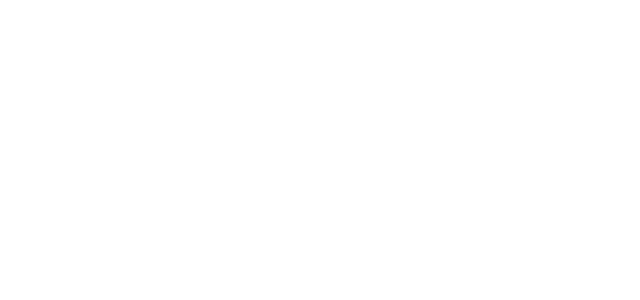
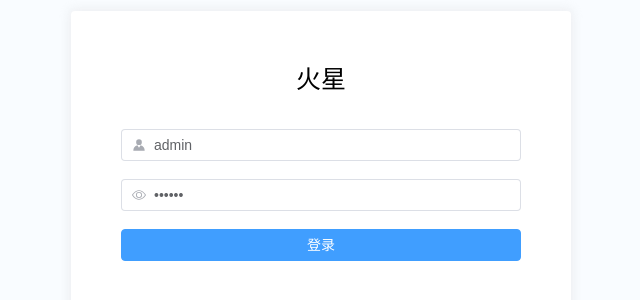
Before and after one commit to Mlearncode/manager-fe, a Vue app: page /#/login in a window 1280 px wide. Before the commit this address had no page. Shown: the part 230-530 px from the top of the page, without its empty margins (319-959 px from the left). Built offline with nearby package versions, Linux system fonts and the light colour scheme.

Commit message:
feat: 登录交互开发

```diff
--- a/package.json
+++ b/package.json
@@ -9,6 +9,7 @@
     "preview": "vite preview"
   },
   "dependencies": {
+    "@element-plus/icons-vue": "^2.1.0",
     "axios": "^0.21.1",
     "element-plus": "^2.3.4",
     "vite": "^2.0.1",
--- /dev/null
+++ b/src/api/index.js
@@ -0,0 +1,14 @@
+/**
+ * api管理
+ */
+import request from './../utils/request'
+export default {
+  login(params) {
+    return request({
+      url: '/user/login',
+      method: 'post',
+      data: params,
+      mock: true
+    })
+  }
+}
--- a/src/main.js
+++ b/src/main.js
@@ -1,12 +1,22 @@
 import { createApp } from 'vue'
 import App from './App.vue'
 import router from './router'
+import store from './store'
 import ElementPlus from 'element-plus'
 import 'element-plus/theme-chalk/index.css'
+import * as ElementPlusIconsVue from '@element-plus/icons-vue'
 import request from './utils/request'
 import storage from './utils/storage'
+import api from './api'
 
-createApp(App).config.globalProperties.$request = request
-createApp(App).config.globalProperties.$storage = storage
+const app = createApp(App)
 
-createApp(App).use(router).use(ElementPlus).mount('#app')
+app.config.globalProperties.$request = request
+app.config.globalProperties.$storage = storage
+app.config.globalProperties.$api = api
+
+for (const [key, component] of Object.entries(ElementPlusIconsVue)) {
+  app.component(key, component)
+}
+
+app.use(router).use(store).use(ElementPlus).mount('#app')
--- a/src/router/index.js
+++ b/src/router/index.js
@@ -1,18 +1,40 @@
+
 import { createRouter, createWebHashHistory } from 'vue-router'
 
 
-const routes = [{
-  name: 'home',
-  path: '/',
-  meta: {
-    title: '首页'
+const routes = [
+	{
+		name: 'home',
+		path: '/',
+		meta: {
+			title: '首页',
+		},
+    component: () => import('@/components/Home.vue'),
+    redirect: '/welcome',
+    children: [
+      {
+        name: 'welcome',
+        path: '/welcome',
+        meta: {
+          title: '欢迎页'
+        },
+        component: () => import('@/views/Welcome.vue')
+      }
+    ]
   },
-  component: () => import('@/components/Home.vue')
-}]
+  {
+		name: 'login',
+		path: '/login',
+		meta: {
+			title: '登录',
+		},
+		component: () => import('@/views/Login.vue'),
+	},
+]
 
 const router = createRouter({
-  history: createWebHashHistory(),
-  routes
+	history: createWebHashHistory(),
+	routes,
 })
 
 export default router
--- /dev/null
+++ b/src/store/index.js
@@ -0,0 +1,16 @@
+/**
+ * 状态管理
+ */
+
+import { createStore } from 'vuex'
+import mutations from './mutations'
+import storage from '@/utils/storage'
+
+const state = {
+  userInfo: "" || storage.getItem("userInfo") //获取用户信息
+}
+
+export default createStore({
+  state,
+  mutations
+})
--- /dev/null
+++ b/src/store/mutations.js
@@ -0,0 +1,12 @@
+/**
+ * mutations业务层数据提交
+ */
+
+import storage from '@/utils/storage'
+
+export default {
+  saveUserInfo(state, userInfo) {
+    state.userInfo = userInfo;
+    storage.setItem('userInfo', userInfo)
+  }
+}
--- a/src/utils/request.js
+++ b/src/utils/request.js
@@ -50,6 +50,9 @@
     if (options.method.toLowerCase() === 'get') {
         options.params = options.data;
     }
+  if (typeof options.mock != 'undefinded') {
+      config.mock = options.mock
+    }
     let isMock = config.mock;
     if (typeof options.mock != 'undefined') {
         isMock = options.mock;
--- /dev/null
+++ b/src/views/Login.vue
@@ -0,0 +1,96 @@
+<template>
+	<div class="login-wrapper">
+		<div class="modal">
+			<el-form ref="userForm" :model="user" status-icon :rules="rules">
+        <div class="title">火星</div>
+        <el-form-item prop="userName">
+          <el-input
+            type="text"
+            prefix-icon="Avatar"
+            v-model="user.userName"
+          />
+        </el-form-item>
+				<el-form-item prop="userPwd">
+          <el-input
+            type="password"
+            prefix-icon="View"
+            v-model="user.userPwd"
+          />
+        </el-form-item>
+        <el-form-item>
+          <el-button type="primary" class="btn-login" @click="login"
+            >登录</el-button
+          >
+        </el-form-item>
+			</el-form>
+		</div>
+	</div>
+</template>
+
+<script>
+export default {
+	name: 'login',
+	data() {
+		return {
+			user: {
+				userName: "admin",
+				userPwd: "123456",
+			},
+			rules: {
+				userName: [
+					{
+						required: true,
+						message: '请输入用户名',
+						trigger: 'blur',
+					},
+				],
+				userPwd: [
+					{
+						required: true,
+						message: '请输入密码',
+						trigger: 'blur',
+					},
+				],
+			},
+		};
+	},
+	methods: {
+		login() {
+			this.$refs.userForm.validate((valid) => {
+				if (!valid) return;
+				this.$api.login(this.user).then((res) => {
+					this.$store.commit('saveUserInfo', res)
+					this.$router.push('/welcome')
+				})
+			})
+		},
+	},
+}
+</script>
+
+<style lang="scss">
+.login-wrapper {
+	display: flex;
+	justify-content: center;
+	align-items: center;
+	background-color: #f9fcff;
+	width: 100vw;
+	height: 100vh;
+	.modal {
+		width: 500px;
+		padding: 50px;
+		background-color: #fff;
+		border-radius: 4px;
+		box-shadow: 0px 0px 10px 3px #d7d7d74d;
+		.title {
+			font-size: 25px;
+			line-height: 1.5;
+			text-align: center;
+			margin-bottom: 30px;
+		}
+		.btn-login {
+			width: 100%;
+		}
+	}
+}
+</style>
--- /dev/null
+++ b/src/views/Welcome.vue
@@ -0,0 +1,10 @@
+<template>
+  <div>欢迎页</div>
+</template>
+
+<script setup>
+
+</script>
+
+<style lang="scss">
+</style>
```
Also changed, not shown: 2 other files (tests, documents, lock files or other folders).
